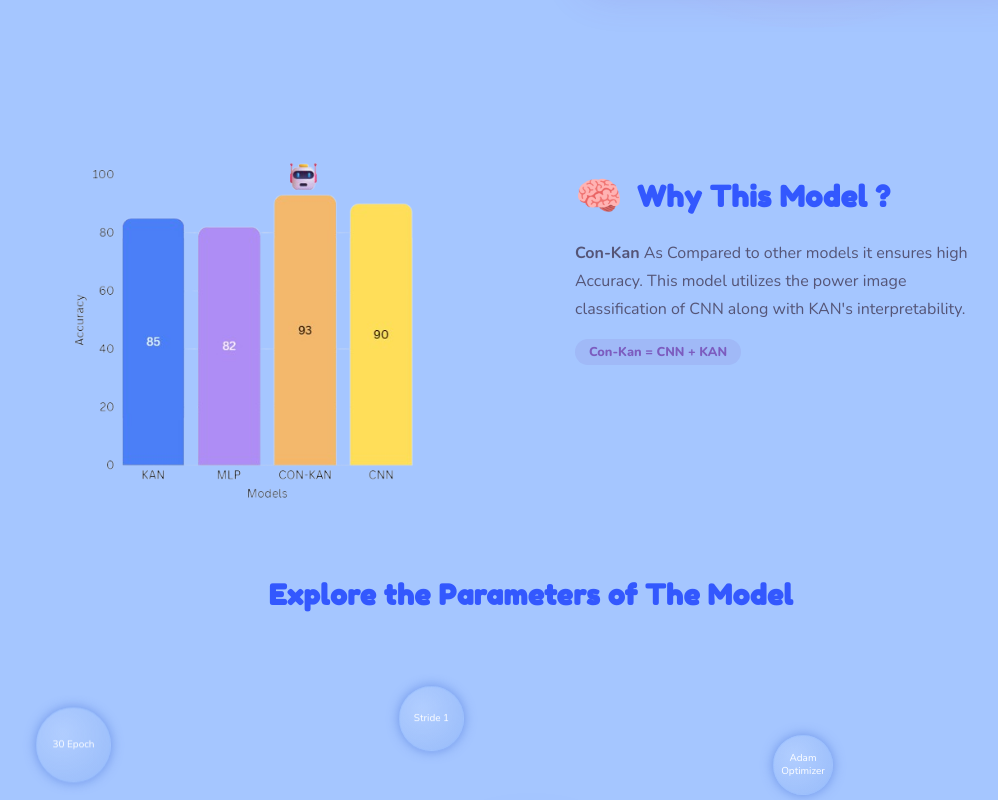
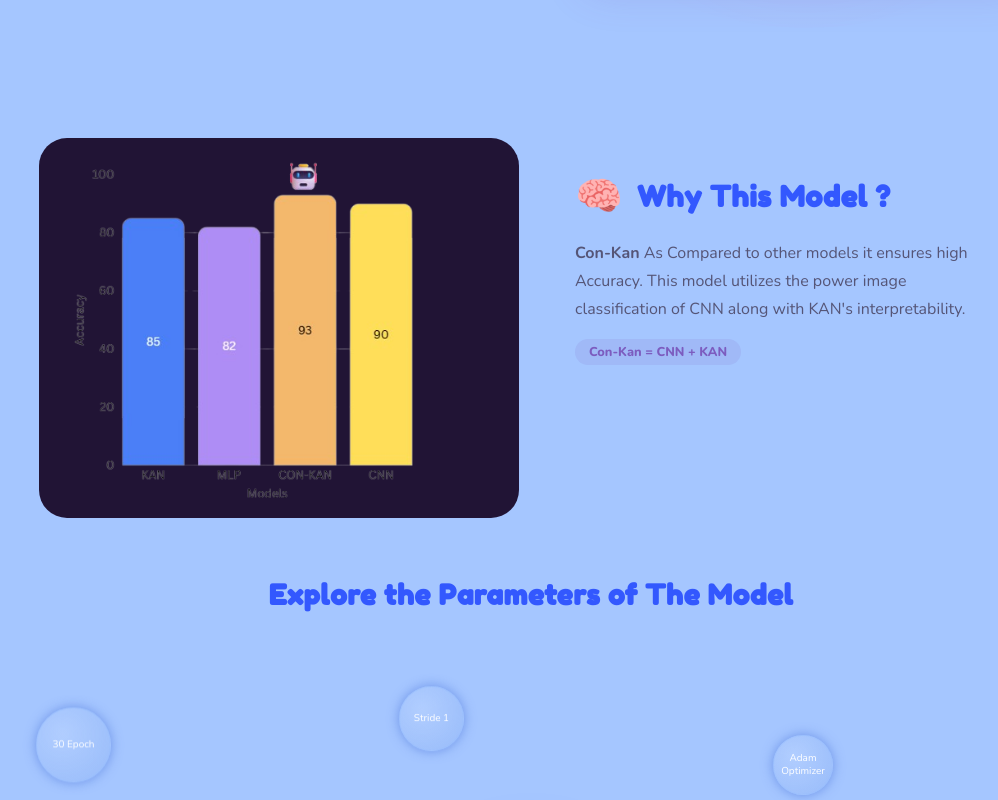
Before and after one commit to Abhiraj-Sardar/CON-KAN, an Angular app in the folder Frontend/model-frontend/: page / in a window 1280 px wide. Shown: the part 520-1320 px from the top of the page, without its empty margins (109-1107 px from the left). Built offline with nearby package versions, Linux system fonts and the light colour scheme.

Commit message:
updated content

```diff
--- a/Frontend/model-frontend/src/app/components/know-kan/know-kan.component.ts
+++ b/Frontend/model-frontend/src/app/components/know-kan/know-kan.component.ts
@@ -21,9 +21,9 @@ export class KnowKanComponent {
       color: '#e0f7f4'
     },
     {
-      icon: '🎯',
-      title: 'Superior Interpretability',
-      desc:  'Traditional deep learning models are often considered "black boxes". In contrast, every edge in a KAN represents a single learnable function that can be explicitly plotted and analyzed.',
+      icon: '🏋️',
+      title: 'No Linear Weights',
+      desc:  'Traditional linear weights are entirely absent; every weight parameter is effectively replaced by a trainable, non-linear function.',
       color: '#fff3e0'
     },
     {
--- a/Frontend/model-frontend/src/styles.css
+++ b/Frontend/model-frontend/src/styles.css
@@ -25,7 +25,7 @@
   --radius-lg:   28px;
   --radius-md:   18px;
   --radius-sm:   10px;
-  --btn:🔆;
+  --image-bg:#211435;
 }
 
 
```
